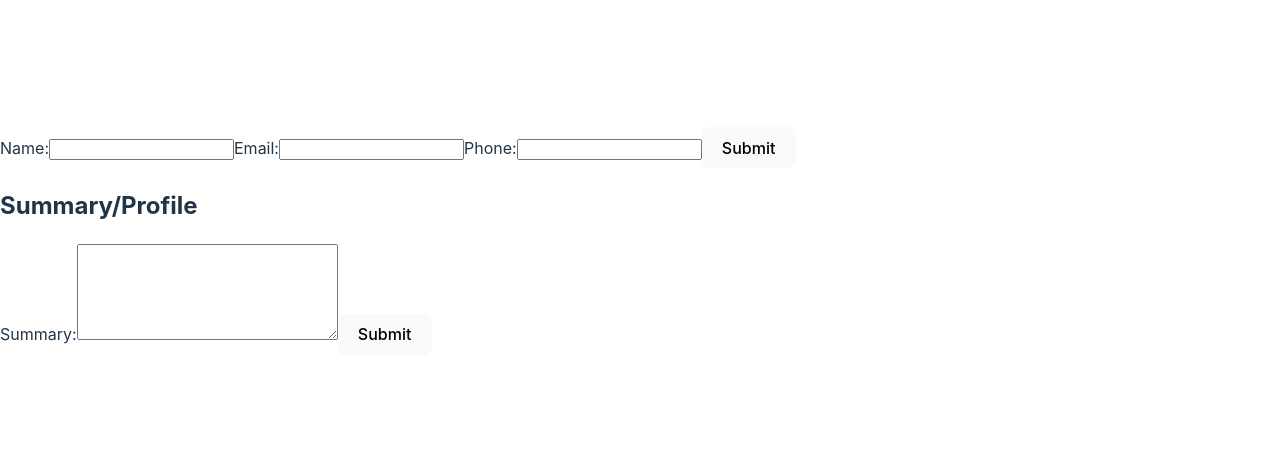
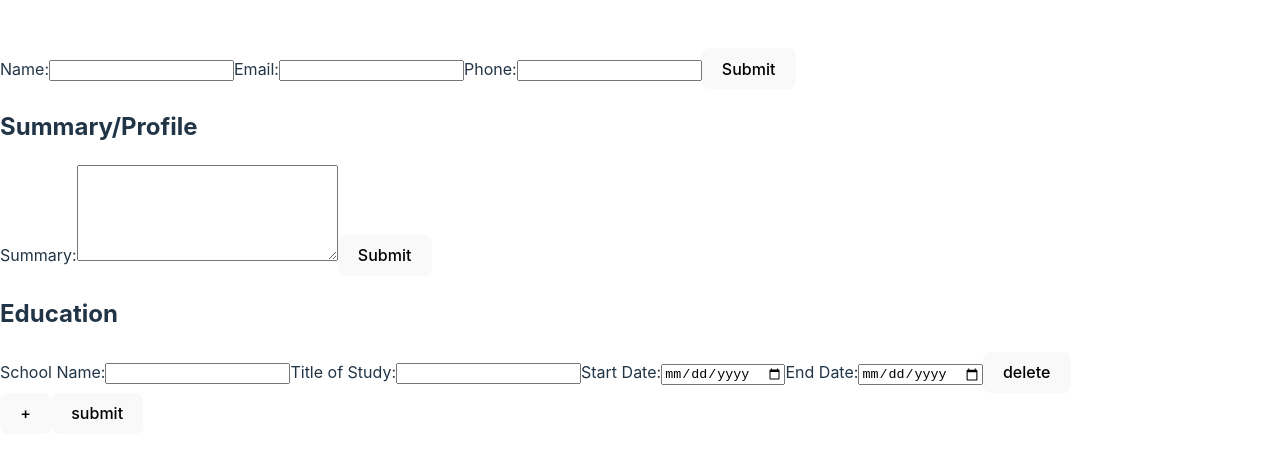
Before and after one commit to RaulPabianCruz/CVApplication, a React (Vite) app: page / in a window 1280 px wide. Shown: the part 159-616 px from the top of the page. Built offline with nearby package versions, Linux system fonts and the light colour scheme.

Commit message:
Add main education component
Adds the main component which will control the state for the components
dedicated to displaying educational entry info and taking in user input
to update entries.

```diff
--- /dev/null
+++ b/src/Education.jsx
@@ -0,0 +1,89 @@
+import { useState } from 'react';
+import { v4 as uuidv4 } from 'uuid';
+import EducationInfoDisplay from './EducationInfoDisplay';
+import EducationInfo from './EducationInfo';
+import EducationFormDisplay from './EducationFormDisplay';
+import EducationInfoForm from './EducationInfoForm';
+
+export default function Education() {
+  const [display, setDisplay] = useState(false);
+  const [educationList, setEducationList] = useState([
+    {
+      schoolName: '',
+      titleOfStudy: '',
+      startDate: '',
+      endDate: '',
+      id: uuidv4(),
+    },
+  ]);
+
+  function toggleDisplay() {
+    setDisplay(!display);
+  }
+
+  function deleteEntry(id) {
+    setEducationList(educationList.filter((eduEntry) => eduEntry.id !== id));
+  }
+
+  function addEntry() {
+    setEducationList(
+      educationList.concat({
+        schoolName: '',
+        titleOfStudy: '',
+        startDate: '',
+        endDate: '',
+        id: uuidv4(),
+      }),
+    );
+  }
+
+  function updateEntryInfo(entryObj, newValue, fieldName) {
+    switch (fieldName) {
+      case 'schoolName':
+        entryObj.schoolName = newValue;
+        break;
+      case 'titleOfStudy':
+        entryObj.titleOfStudy = newValue;
+        break;
+      case 'startDate':
+        entryObj.startDate = newValue;
+        break;
+      case 'endDate':
+        entryObj.endDate = newValue;
+    }
+  }
+
+  function updateEntry(id, newValue, fieldName) {
+    const entryObj = educationList.find((eduEntry) => {
+      if (eduEntry.id === id) return true;
+    });
+    updateEntryInfo(entryObj, newValue, fieldName);
+    setEducationList(educationList.map((eduEntry) => eduEntry));
+    console.log(educationList);
+  }
+
+  return (
+    <div className="education container">
+      {display ? (
+        <EducationInfoDisplay onEdit={toggleDisplay}>
+          {educationList.map((eduEntry) => {
+            return <EducationInfo key={eduEntry.id} eduEntry={eduEntry} />;
+          })}
+        </EducationInfoDisplay>
+      ) : (
+        <EducationFormDisplay onAdd={addEntry} onSubmit={toggleDisplay}>
+          {educationList.map((eduEntry) => {
+            return (
+              <EducationInfoForm
+                key={eduEntry.id}
+                eduEntry={eduEntry}
+                onUpdate={updateEntry}
+                onDelete={deleteEntry}
+              />
+            );
+          })}
+        </EducationFormDisplay>
+      )}
+    </div>
+  );
+}
--- a/src/SummaryForm.jsx
+++ b/src/SummaryForm.jsx
@@ -1,6 +1,6 @@
 export default function SummaryForm({ summary, updateText, onSubmit }) {
   return (
-    <div className="summary form">
+    <form className="summary form">
       <h2 className="title">Summary/Profile</h2>
       <label className="label">
         Summary:
@@ -17,6 +17,6 @@ export default function SummaryForm({ summary, updateText, onSubmit }) {
       <button className="submit-bttn" onClick={onSubmit}>
         Submit
       </button>
-    </div>
+    </form>
   );
 }
--- a/src/main.jsx
+++ b/src/main.jsx
@@ -2,11 +2,13 @@ import React from 'react';
 import ReactDOM from 'react-dom/client';
 import ContactInfo from './ContactInfo';
 import Summary from './Summary';
+import Education from './Education';
 import './index.css';
 
 ReactDOM.createRoot(document.getElementById('root')).render(
   <React.StrictMode>
     <ContactInfo />
     <Summary />
+    <Education />
   </React.StrictMode>,
 );
```
